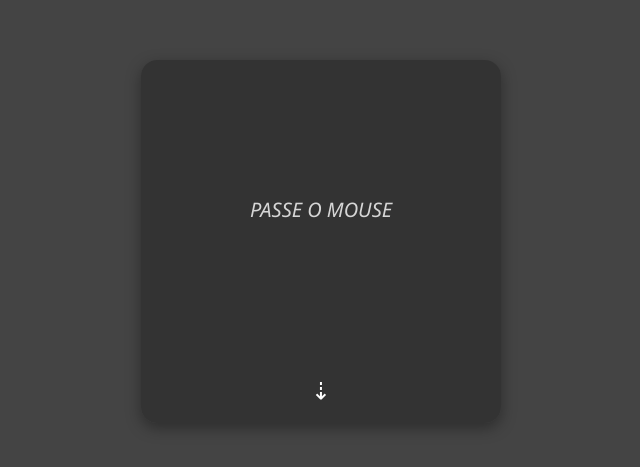
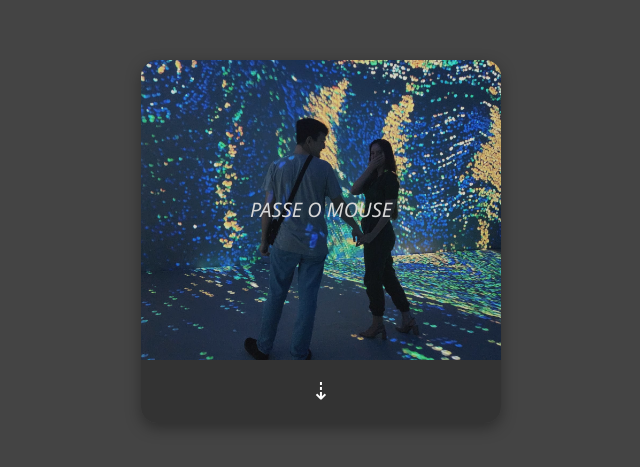
Before and after one commit to RaphaelRino/niver, a plain HTML site: page index.html in a window 1280 px wide. Shown: the part 159-626 px from the top of the page, without its empty margins (319-959 px from the left). Drawn offline with Linux system fonts and the light colour scheme.

Commit message:
Update style.css

```diff
--- a/style.css
+++ b/style.css
@@ -41,7 +41,7 @@ body {
   justify-content: center;
   align-items: center;
   height: 300px;
-  background-image: url('assets/foto.jpeg');
+  background-image: url('foto.jpeg');
   background-size: cover;
   background-position: center;
   transition: all .5s;
```
